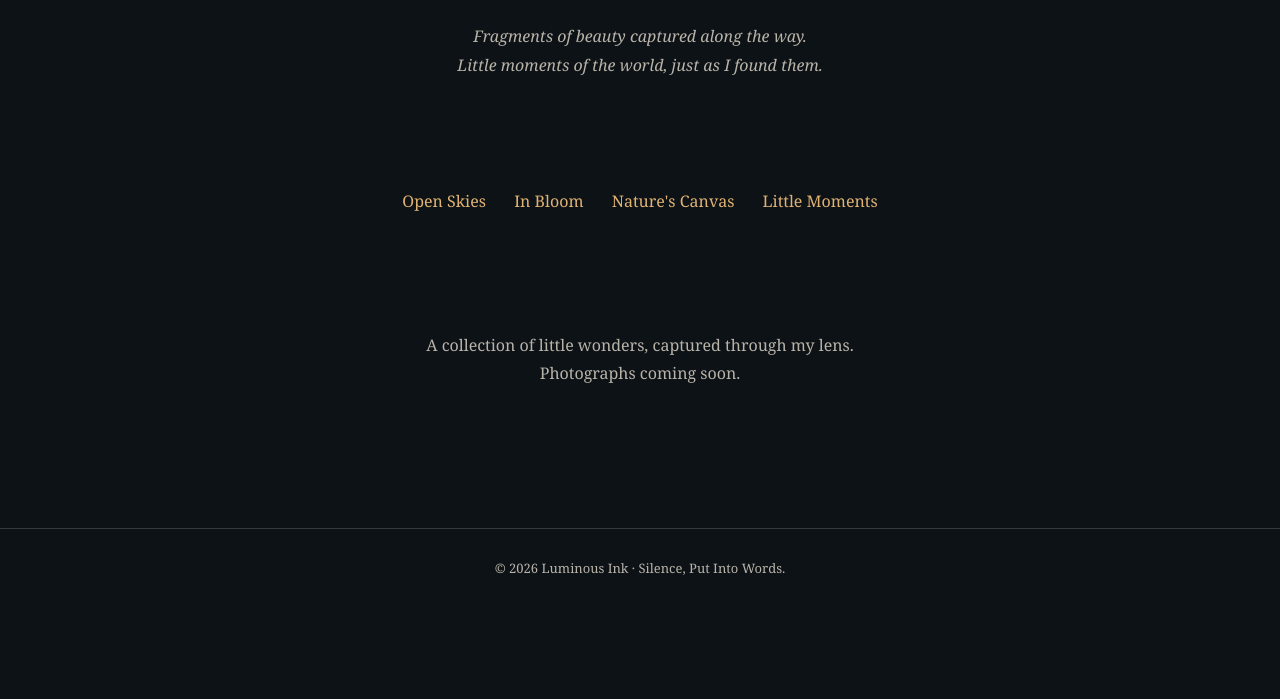
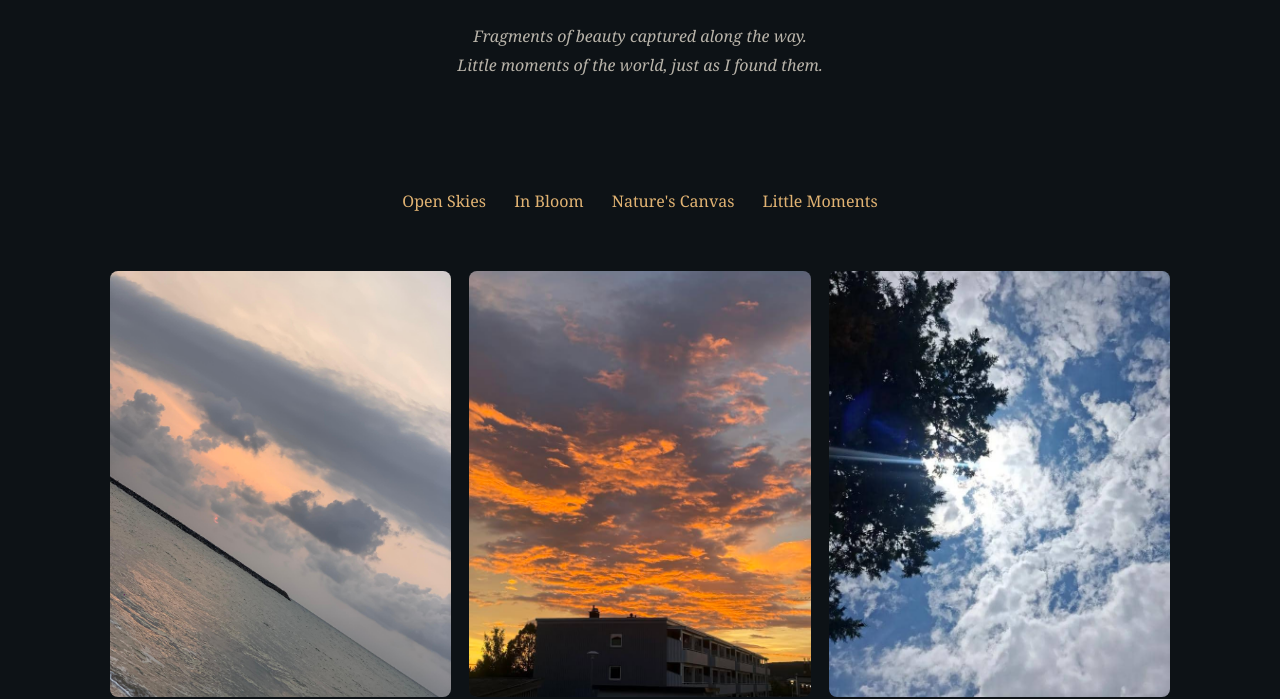
Before and after one commit to keziahmaxwell1-max/luminous-ink, a plain HTML site: page through-my-lens.html in a window 1280 px wide. Shown: the part 273-972 px from the top of the page. Before the commit the page ends 880 px from the top, so only its background shows below. Drawn offline with Linux system fonts and the light colour scheme.

Commit message:
Display first three sky photographs

```diff
--- a/through-my-lens.html
+++ b/through-my-lens.html
@@ -127,6 +127,41 @@
         padding-top: 65px;
       }
     }
+
+/* PHOTO GALLERY */
+
+.photo-grid {
+  display: grid;
+  grid-template-columns: repeat(3, 1fr);
+  gap: 18px;
+}
+
+.photo-card {
+  overflow: hidden;
+  border-radius: 8px;
+  background: #151c21;
+  aspect-ratio: 4 / 5;
+}
+
+.photo-card img {
+  width: 100%;
+  height: 100%;
+  object-fit: cover;
+  display: block;
+  transition: transform 0.4s ease;
+}
+
+.photo-card:hover img {
+  transform: scale(1.04);
+}
+
+@media (max-width: 700px) {
+  .photo-grid {
+    grid-template-columns: repeat(2, 1fr);
+    gap: 12px;
+  }
+}
+
   </style>
 </head>
 
@@ -159,12 +194,27 @@
     <span>Little Moments</span>
   </div>
 
-  <section class="gallery">
-    <div class="empty-message">
-      A collection of little wonders, captured through my lens.<br>
-      Photographs coming soon.
+
+<section class="gallery">
+
+  <div class="photo-grid">
+
+    <div class="photo-card" data-category="sky">
+      <img src="IMG-20260209-WA0038.jpg" alt="Sky photograph">
     </div>
-  </section>
+
+    <div class="photo-card" data-category="sky">
+      <img src="IMG-20260917-WA0035.jpg" alt="Sky photograph">
+    </div>
+
+    <div class="photo-card" data-category="sky">
+      <img src="IMG-20260917-WA0037.jpg" alt="Sky photograph">
+    </div>
+
+  </div>
+
+</section>
+
 
   <footer>
     © 2026 Luminous Ink · Silence, Put Into Words.
```
